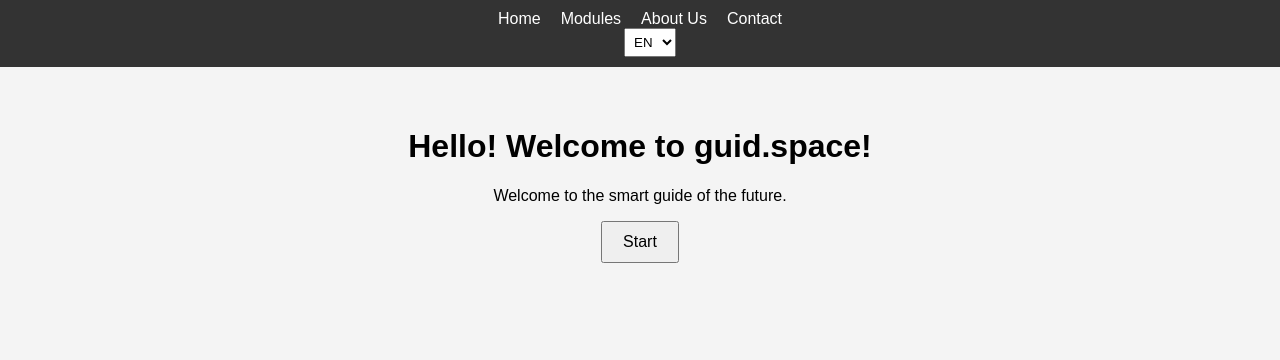
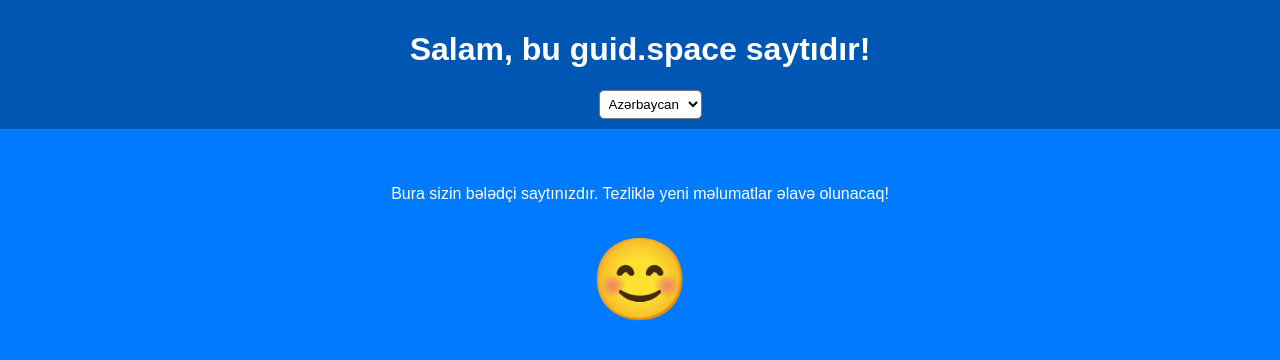
Before and after one commit to Ruslan865/guid-space, a plain HTML site: page index.html in a window 1280 px wide. Drawn offline with Linux system fonts and the light colour scheme.

Commit message:
index.html

```diff
--- a/index.html
+++ b/index.html
@@ -1,21 +1,25 @@
 <!DOCTYPE html>
-<html lang="en">
+<html lang="az">
 <head>
-  <meta charset="UTF-8">
-  <title>guid.space – Ağıllı Bələdçi</title>
+  <meta charset="UTF-8" />
+  <meta name="viewport" content="width=device-width, initial-scale=1.0"/>
+  <title>guid.space</title>
   <style>
     body {
       font-family: Arial, sans-serif;
       text-align: center;
-      background-color: #f4f4f4;
+      background-color: #007BFF; /* Göy fon */
+      color: white;
       margin: 0;
       padding: 0;
     }
+
     header {
-      background-color: #333;
+      background-color: #0056b3;
       color: white;
       padding: 10px;
     }
+
     nav ul {
       list-style: none;
       padding: 0;
@@ -24,90 +28,95 @@
       justify-content: center;
       gap: 20px;
     }
+
     nav ul li a {
       color: white;
       text-decoration: none;
     }
+
     select {
       margin-left: 20px;
       padding: 5px;
+      background-color: white;
+      color: black;
+      border-radius: 5px;
     }
+
     main {
       padding: 40px 20px;
     }
+
     button {
       padding: 10px 20px;
       font-size: 16px;
       cursor: pointer;
+      background-color: white;
+      color: #007BFF;
+      border: none;
+      border-radius: 5px;
+      transition: background-color 0.3s ease;
+    }
+
+    button:hover {
+      background-color: #e0e0e0;
+    }
+
+    .smile {
+      font-size: 80px;
+      margin-top: 30px;
     }
   </style>
 </head>
 <body>
   <header>
-    <nav>
-      <ul>
-        <li><a id="nav-home" href="#"></a></li>
-        <li><a id="nav-modules" href="#"></a></li>
-        <li><a id="nav-about" href="#"></a></li>
-        <li><a id="nav-contact" href="#"></a></li>
-      </ul>
-      <select id="language-switcher" onchange="switchLanguage()">
-        <option value="az">AZ</option>
-        <option value="en" selected>EN</option>
-        <option value="ru">RU</option>
-      </select>
-    </nav>
+    <h1 id="title">Salam, bu guid.space saytıdır!</h1>
+    <select id="language" onchange="changeLanguage()">
+      <option value="az">Azərbaycan</option>
+      <option value="en">English</option>
+      <option value="ru">Русский</option>
+      <option value="tr">Türkçe</option>
+      <option value="fr">Français</option>
+      <option value="de">Deutsch</option>
+    </select>
   </header>
-
   <main>
-    <h1 id="welcome-title"></h1>
-    <p id="welcome-text"></p>
-    <button id="start-button"></button>
+    <p id="desc">Bura sizin bələdçi saytınızdır. Tezliklə yeni məlumatlar əlavə olunacaq!</p>
+    <div class="smile">😊</div>
   </main>
 
   <script>
-    const translations = {
+    const texts = {
       az: {
-        welcomeTitle: "Salam! guid.space-ə xoş gəlmisiniz!",
-        welcomeText: "Gələcəyin ağıllı bələdçisinə xoş gəlmisiniz.",
-        startButton: "Başla",
-        home: "Ana səhifə",
-        modules: "Modullar",
-        about: "Haqqımızda",
-        contact: "Əlaqə"
+        title: "Salam, bu guid.space saytıdır!",
+        desc: "Bura sizin bələdçi saytınızdır. Tezliklə yeni məlumatlar əlavə olunacaq!"
       },
       en: {
-        welcomeTitle: "Hello! Welcome to guid.space!",
-        welcomeText: "Welcome to the smart guide of the future.",
-        startButton: "Start",
-        home: "Home",
-        modules: "Modules",
-        about: "About Us",
-        contact: "Contact"
+        title: "Hello, this is the guid.space site!",
+        desc: "This is your guide site. New content will be added soon!"
       },
       ru: {
-        welcomeTitle: "Здравствуйте! Добро пожаловать в guid.space!",
-        welcomeText: "Добро пожаловать в умный гид будущего.",
-        startButton: "Начать",
-        home: "Главная",
-        modules: "Модули",
-        about: "О нас",
-        contact: "Контакты"
+        title: "Здравствуйте, это сайт guid.space!",
+        desc: "Это ваш сайт-путеводитель. Скоро будет добавлен новый контент!"
+      },
+      tr: {
+        title: "Merhaba, bu guid.space sitesidir!",
+        desc: "Bu sizin rehber sitenizdir. Yakında yeni içerikler eklenecek!"
+      },
+      fr: {
+        title: "Bonjour, voici le site guid.space !",
+        desc: "Voici votre site guide. Du nouveau contenu sera bientôt ajouté !"
+      },
+      de: {
+        title: "Hallo, das ist die Seite guid.space!",
+        desc: "Dies ist Ihre Guide-Seite. Neue Inhalte folgen bald!"
       }
     };
 
-    function switchLanguage() {
-      const lang = document.getElementById('language-switcher').value;
-      document.getElementById('welcome-title').textContent = translations[lang].welcomeTitle;
-      document.getElementById('welcome-text').textContent = translations[lang].welcomeText;
-      document.getElementById('start-button').textContent = translations[lang].startButton;
-      document.getElementById('nav-home').textContent = translations[lang].home;
-      document.getElementById('nav-modules').textContent = translations[lang].modules;
-      document.getElementById('nav-about').textContent = translations[lang].about;
-      document.getElementById('nav-contact').textContent = translations[lang].contact;
+    function changeLanguage() {
+      const lang = document.getElementById("language").value;
+      document.getElementById("title").innerText = texts[lang].title;
+      document.getElementById("desc").innerText = texts[lang].desc;
     }
-
-    window.onload = switchLanguage;
   </script>
 </body>
 </html>
```
